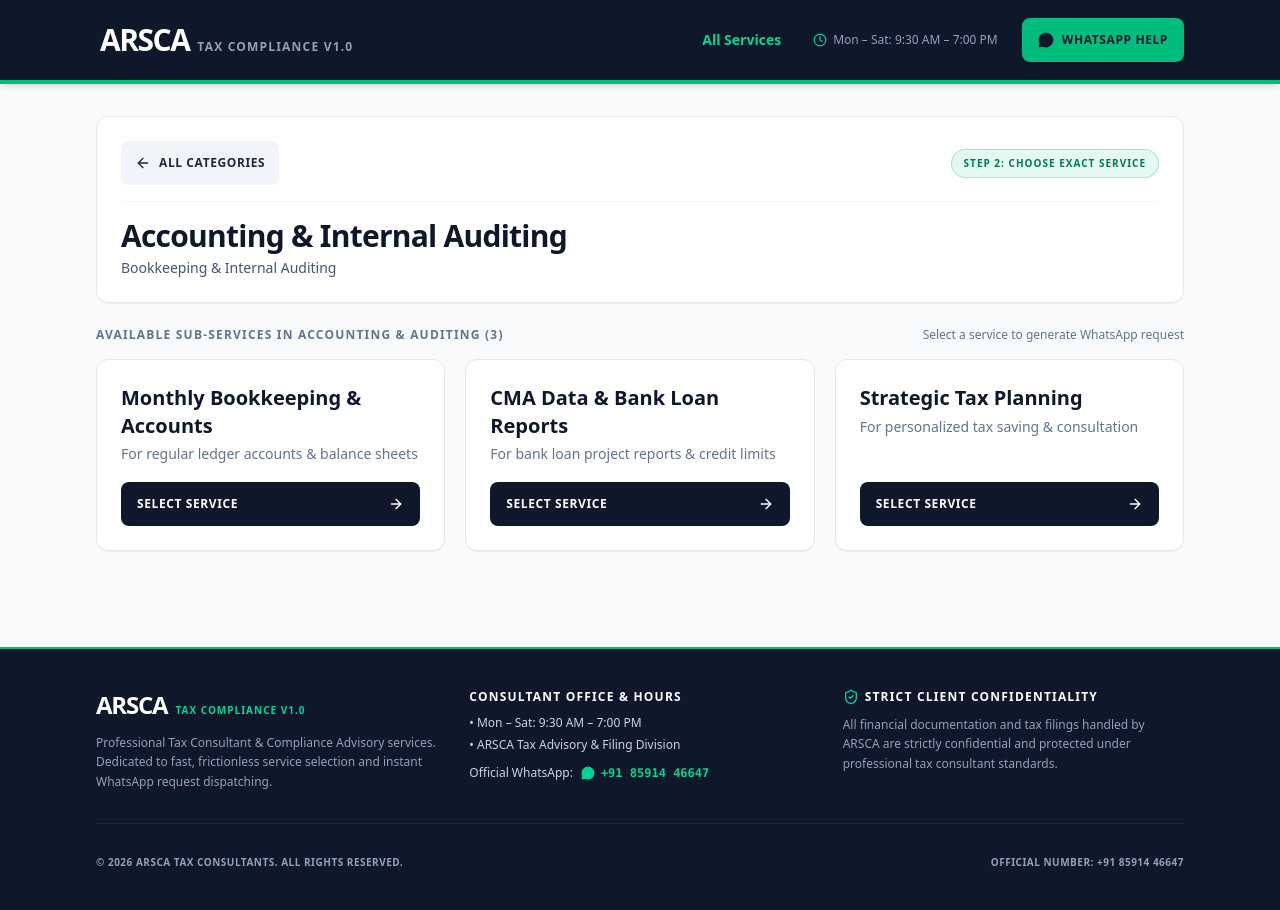
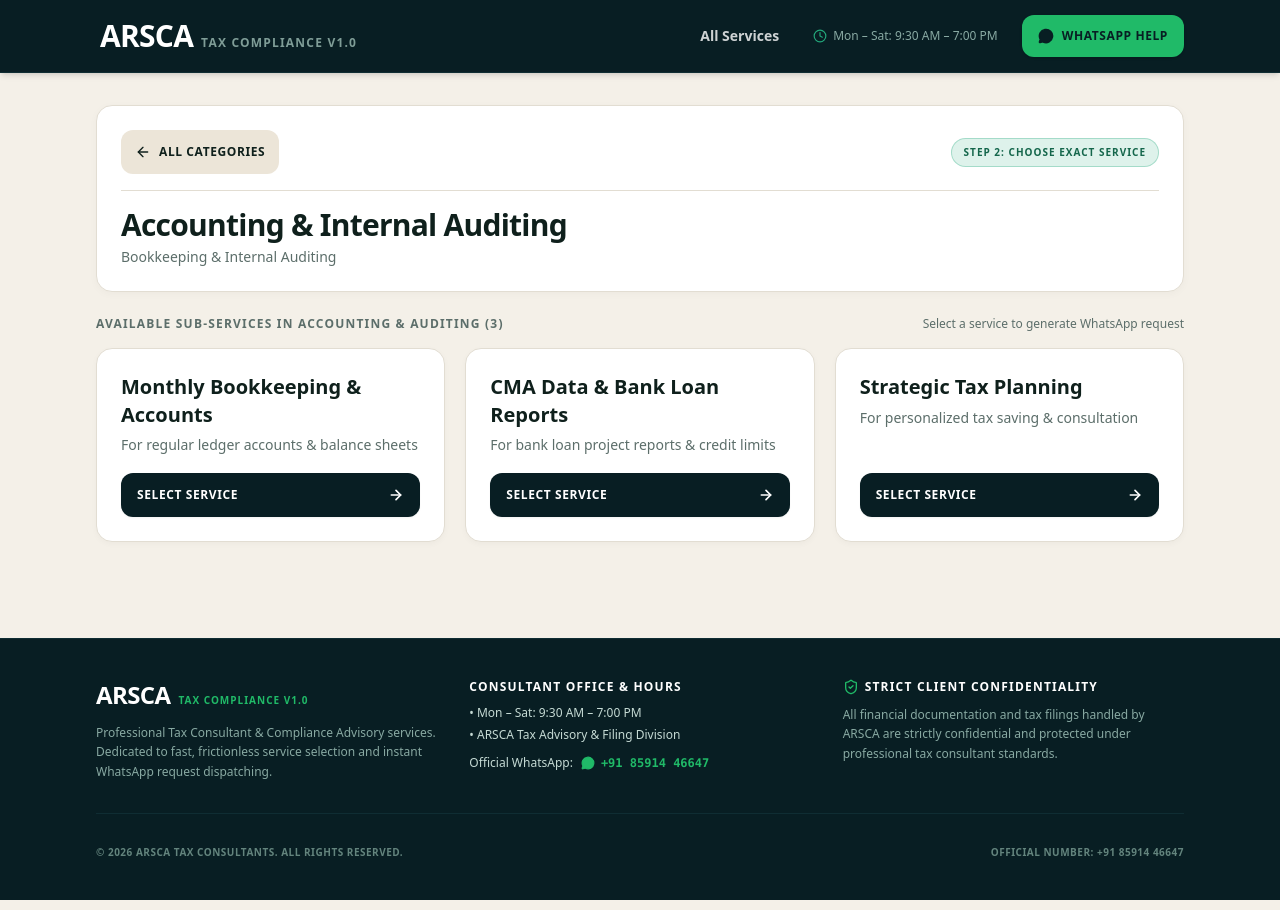
Before and after one commit to rookie-develop/Tax-Consultant-Web-app, a React (Vite) app: page / in a window 1280 px wide. Both pictures are taken after a click on the button 1009 px from the left and 533 px from the top of the page. Built offline with nearby package versions, Linux system fonts and the light colour scheme.

Commit message:
style: update theme and brand visuals
Refactor color palette to use custom brand colors (#F4F0E8, #0F201C, #23A87B) and refine component styling for a more polished and cohesive interface.

```diff
--- a/src/App.tsx
+++ b/src/App.tsx
@@ -64,7 +64,7 @@ export default function App() {
   };
 
   return (
-    <div className="min-h-screen bg-slate-50 text-slate-900 flex flex-col font-sans selection:bg-emerald-200 selection:text-slate-900">
+    <div className="min-h-screen bg-[#F4F0E8] text-[#0F201C] flex flex-col font-sans selection:bg-[#23A87B]/25 selection:text-[#081E23]">
       {/* Top Header */}
       <Header config={config} onReset={handleGoToStep1} />
 
@@ -84,10 +84,10 @@ export default function App() {
             >
               {/* Hero Title & Description */}
               <div className="text-center max-w-2xl mx-auto space-y-1.5 sm:space-y-2 px-1">
-                <h1 className="text-2xl sm:text-3xl md:text-4xl font-black tracking-tight text-slate-900 leading-tight">
+                <h1 className="text-2xl sm:text-3xl md:text-4xl font-extrabold tracking-tight text-[#0F201C] leading-tight">
                   How can we help you today?
                 </h1>
-                <p className="text-sm sm:text-base text-slate-500 font-medium">
+                <p className="text-sm sm:text-base text-[#5C6E6A] font-medium">
                   Choose a service to get started.
                 </p>
               </div>
@@ -101,10 +101,10 @@ export default function App() {
               {/* Categories Grid */}
               <div>
                 <div className="flex flex-col min-[480px]:flex-row min-[480px]:items-center justify-between gap-1 mb-3 sm:mb-4">
-                  <h2 className="text-xs font-black uppercase tracking-widest text-slate-500">
+                  <h2 className="text-xs font-black uppercase tracking-widest text-[#5C6E6A]">
                     Compliance Service Categories ({SERVICE_CATEGORIES.length})
                   </h2>
-                  <span className="text-[11px] sm:text-xs text-slate-500 font-medium">
+                  <span className="text-[11px] sm:text-xs text-[#5C6E6A] font-medium">
                     Tap any category to view available sub-services
                   </span>
                 </div>
@@ -122,13 +122,13 @@ export default function App() {
               </div>
 
               {/* Helpful Direct Contact Callout */}
-              <div className="bg-white rounded-xl border border-slate-200 p-4 sm:p-6 md:p-8 flex flex-col sm:flex-row items-stretch sm:items-center justify-between gap-4 sm:gap-6 shadow-2xs">
+              <div className="bg-white rounded-2xl border border-[#E2DDD2] p-4 sm:p-6 md:p-8 flex flex-col sm:flex-row items-stretch sm:items-center justify-between gap-4 sm:gap-6 shadow-[0_2px_8px_rgba(0,0,0,0.03)]">
                 <div className="space-y-1.5 text-center sm:text-left">
-                  <h3 className="text-base sm:text-lg font-black text-slate-900 flex items-center justify-center sm:justify-start space-x-2">
-                    <HelpCircle className="w-5 h-5 text-emerald-600 shrink-0" />
+                  <h3 className="text-base sm:text-lg font-black text-[#0F201C] flex items-center justify-center sm:justify-start space-x-2">
+                    <HelpCircle className="w-5 h-5 text-[#23A87B] shrink-0" />
                     <span>Uncertain about which specific service you need?</span>
                   </h3>
-                  <p className="text-xs sm:text-sm text-slate-600 max-w-xl font-medium leading-relaxed">
+                  <p className="text-xs sm:text-sm text-[#5C6E6A] max-w-xl font-medium leading-relaxed">
                     Connect directly with our senior tax consultants on WhatsApp for personalized advisory, assessment notice evaluation, or corporate compliance audits.
                   </p>
                 </div>
@@ -141,9 +141,9 @@ export default function App() {
                   )}
                   target="_blank"
                   rel="noopener noreferrer"
-                  className="w-full sm:w-auto shrink-0 bg-slate-900 hover:bg-slate-800 active:bg-slate-950 text-white font-black px-4 sm:px-6 py-3.5 sm:py-4 rounded-lg text-xs uppercase tracking-wider flex items-center justify-center space-x-2 shadow-sm transition-transform active:scale-95 cursor-pointer min-h-[48px] touch-manipulation focus-visible:outline-none focus-visible:ring-2 focus-visible:ring-emerald-500"
+                  className="w-full sm:w-auto shrink-0 bg-[#081E23] hover:bg-[#23A87B] active:bg-[#1E9E73] text-white font-black px-4 sm:px-6 py-3.5 sm:py-4 rounded-xl text-xs uppercase tracking-wider flex items-center justify-center space-x-2 shadow-xs transition-all active:scale-95 cursor-pointer min-h-[48px] touch-manipulation focus-visible:outline-none focus-visible:ring-2 focus-visible:ring-[#23A87B]"
                 >
-                  <MessageCircle className="w-4 h-4 text-emerald-400 fill-emerald-400 shrink-0" />
+                  <MessageCircle className="w-4 h-4 text-[#20BA68] fill-[#20BA68] shrink-0" />
                   <span className="whitespace-nowrap">General WhatsApp Inquiry</span>
                   <ChevronRight className="w-4 h-4 shrink-0" />
                 </a>
@@ -162,28 +162,28 @@ export default function App() {
               className="space-y-5 sm:space-y-6"
             >
               {/* Top Bar with Category Context */}
-              <div className="bg-white rounded-xl border border-slate-200 p-4 sm:p-5 md:p-6 shadow-2xs space-y-3 sm:space-y-4">
+              <div className="bg-white rounded-2xl border border-[#E2DDD2] p-4 sm:p-5 md:p-6 shadow-[0_2px_8px_rgba(0,0,0,0.03)] space-y-3 sm:space-y-4">
                 <div className="flex flex-wrap items-center justify-between gap-2.5">
                   <button
                     id="btn-back-to-categories"
                     type="button"
                     onClick={handleGoToStep1}
-                    className="inline-flex items-center space-x-2 text-xs font-black uppercase tracking-wider text-slate-800 hover:text-slate-950 bg-slate-100 hover:bg-slate-200 active:bg-slate-300 px-3.5 py-2.5 rounded-lg transition-colors cursor-pointer min-h-[44px] touch-manipulation focus-visible:outline-none focus-visible:ring-2 focus-visible:ring-emerald-500"
+                    className="inline-flex items-center space-x-2 text-xs font-black uppercase tracking-wider text-[#0F201C] hover:text-[#23A87B] bg-[#ECE5D8] hover:bg-[#E2DDD2] active:bg-[#D5CEBF] px-3.5 py-2.5 rounded-xl transition-colors cursor-pointer min-h-[44px] touch-manipulation focus-visible:outline-none focus-visible:ring-2 focus-visible:ring-[#23A87B]"
                   >
                     <ArrowLeft className="w-4 h-4 shrink-0" />
                     <span>All Categories</span>
                   </button>
 
-                  <span className="text-[9px] sm:text-[10px] font-black uppercase tracking-widest px-3 py-1.5 rounded-full bg-emerald-500/10 text-emerald-700 border border-emerald-500/30 shrink-0">
+                  <span className="text-[9px] sm:text-[10px] font-black uppercase tracking-widest px-3 py-1.5 rounded-full bg-[#23A87B]/15 text-[#14664B] border border-[#23A87B]/30 shrink-0">
                     Step 2: Choose Exact Service
                   </span>
                 </div>
 
-                <div className="border-t border-slate-100 pt-3 sm:pt-4">
-                  <h2 className="text-xl sm:text-2xl md:text-3xl font-black text-slate-900 tracking-tight mb-1 break-words">
+                <div className="border-t border-[#E2DDD2] pt-3 sm:pt-4">
+                  <h2 className="text-xl sm:text-2xl md:text-3xl font-black text-[#0F201C] tracking-tight mb-1 break-words">
                     {selectedCategory.title}
                   </h2>
-                  <p className="text-xs sm:text-sm text-slate-600 font-medium break-words">
+                  <p className="text-xs sm:text-sm text-[#5C6E6A] font-medium break-words">
                     {selectedCategory.tagline}
                   </p>
                 </div>
@@ -192,10 +192,10 @@ export default function App() {
               {/* Sub-Services Grid */}
               <div>
                 <div className="flex flex-col min-[480px]:flex-row min-[480px]:items-center justify-between gap-1 mb-3 sm:mb-4">
-                  <h3 className="text-xs font-black uppercase tracking-widest text-slate-500">
+                  <h3 className="text-xs font-black uppercase tracking-widest text-[#5C6E6A]">
                     Available Sub-Services in {selectedCategory.shortTitle} ({selectedCategory.subServices.length})
                   </h3>
-                  <span className="text-[11px] sm:text-xs text-slate-500 font-medium">
+                  <span className="text-[11px] sm:text-xs text-[#5C6E6A] font-medium">
                     Select a service to generate WhatsApp request
                   </span>
                 </div>
--- a/src/components/Footer.tsx
+++ b/src/components/Footer.tsx
@@ -14,20 +14,20 @@ export const Footer: React.FC<FooterProps> = ({ config }) => {
   );
 
   return (
-    <footer className="mt-10 sm:mt-16 bg-slate-900 text-slate-400 border-t-2 border-emerald-500 text-xs">
+    <footer className="mt-10 sm:mt-16 bg-[#081E23] text-[#88A9A2] border-t border-[#0F2D33] text-xs">
       <div className="max-w-6xl mx-auto px-4 sm:px-6 lg:px-8 py-8 sm:py-10">
-        <div className="grid grid-cols-1 md:grid-cols-3 gap-6 sm:gap-8 mb-6 sm:mb-8 pb-6 sm:pb-8 border-b border-slate-800">
+        <div className="grid grid-cols-1 md:grid-cols-3 gap-6 sm:gap-8 mb-6 sm:mb-8 pb-6 sm:pb-8 border-b border-[#0F2D33]">
           {/* Brand & Purpose */}
           <div className="space-y-2.5 sm:space-y-3">
             <div className="flex items-baseline space-x-2">
-              <span className="text-xl sm:text-2xl font-black tracking-tighter text-white">
+              <span className="text-xl sm:text-2xl font-black tracking-tight text-white">
                 {config.firmName}
               </span>
-              <span className="text-[10px] uppercase tracking-widest text-emerald-400 font-bold">
+              <span className="text-[10px] uppercase tracking-widest text-[#20BA68] font-bold">
                 Tax Compliance v1.0
               </span>
             </div>
-            <p className="text-slate-400 text-xs leading-relaxed">
+            <p className="text-[#88A9A2] text-xs leading-relaxed">
               Professional Tax Consultant & Compliance Advisory services. Dedicated to fast, frictionless service selection and instant WhatsApp request dispatching.
             </p>
           </div>
@@ -37,7 +37,7 @@ export const Footer: React.FC<FooterProps> = ({ config }) => {
             <h4 className="text-white font-bold text-xs uppercase tracking-widest">
               Consultant Office & Hours
             </h4>
-            <div className="space-y-1.5 text-xs text-slate-300">
+            <div className="space-y-1.5 text-xs text-[#C5DAD4]">
               <p>• {config.workingHours}</p>
               <p>• ARSCA Tax Advisory & Filing Division</p>
               <div className="flex flex-wrap items-center gap-2 pt-1">
@@ -46,9 +46,9 @@ export const Footer: React.FC<FooterProps> = ({ config }) => {
                   href={directWaUrl}
                   target="_blank"
                   rel="noopener noreferrer"
-                  className="text-emerald-400 hover:text-emerald-300 font-mono font-bold inline-flex items-center gap-1.5 transition-colors touch-manipulation py-0.5"
+                  className="text-[#20BA68] hover:text-[#23A87B] font-mono font-bold inline-flex items-center gap-1.5 transition-colors touch-manipulation py-0.5"
                 >
-                  <MessageCircle className="w-3.5 h-3.5 fill-emerald-400 shrink-0" />
+                  <MessageCircle className="w-3.5 h-3.5 fill-[#20BA68] shrink-0" />
                   <span>{config.displayPhone}</span>
                 </a>
               </div>
@@ -58,17 +58,17 @@ export const Footer: React.FC<FooterProps> = ({ config }) => {
           {/* Confidentiality Notice */}
           <div className="space-y-2 sm:space-y-2.5">
             <h4 className="text-white font-bold text-xs uppercase tracking-widest flex items-center gap-1.5">
-              <ShieldCheck className="w-4 h-4 text-emerald-400 shrink-0" />
+              <ShieldCheck className="w-4 h-4 text-[#20BA68] shrink-0" />
               <span>Strict Client Confidentiality</span>
             </h4>
-            <p className="text-slate-400 text-xs leading-relaxed">
+            <p className="text-[#88A9A2] text-xs leading-relaxed">
               All financial documentation and tax filings handled by ARSCA are strictly confidential and protected under professional tax consultant standards.
             </p>
           </div>
         </div>
 
         {/* Bottom copyright */}
-        <div className="flex flex-col sm:flex-row items-center justify-between gap-2 text-[10px] uppercase tracking-wider text-slate-400 font-bold text-center sm:text-left">
+        <div className="flex flex-col sm:flex-row items-center justify-between gap-2 text-[10px] uppercase tracking-wider text-[#63847D] font-bold text-center sm:text-left">
           <p>© {new Date().getFullYear()} {config.firmName} Tax Consultants. All Rights Reserved.</p>
           <p>Official Number: {config.displayPhone}</p>
         </div>
--- a/src/components/Header.tsx
+++ b/src/components/Header.tsx
@@ -15,19 +15,19 @@ export const Header: React.FC<HeaderProps> = ({ config, onReset }) => {
   );
 
   return (
-    <header className="bg-slate-900 text-white border-b-4 border-emerald-500 sticky top-0 z-30 shadow-md">
-      <div className="max-w-6xl mx-auto px-3.5 sm:px-6 lg:px-8 h-16 sm:h-20 flex items-center justify-between gap-3">
+    <header className="bg-[#081E23] text-white border-b border-[#0F2D33] sticky top-0 z-30 shadow-md">
+      <div className="max-w-6xl mx-auto px-3.5 sm:px-6 lg:px-8 h-16 sm:h-18 flex items-center justify-between gap-3">
         {/* Brand Logo & Name */}
         <button
           id="btn-brand-home"
           onClick={onReset}
-          className="flex items-baseline space-x-1.5 sm:space-x-2 text-left group focus-visible:outline-none focus-visible:ring-2 focus-visible:ring-emerald-400 rounded-lg p-1 transition-all cursor-pointer select-none min-w-0"
+          className="flex items-baseline space-x-2 text-left group focus-visible:outline-none focus-visible:ring-2 focus-visible:ring-[#23A87B] rounded-lg p-1 transition-all cursor-pointer select-none min-w-0"
           aria-label="ARSCA Tax Compliance Home"
         >
-          <span className="text-xl sm:text-2xl md:text-3xl font-black tracking-tighter text-white group-hover:text-emerald-400 transition-colors">
+          <span className="text-xl sm:text-2xl md:text-3xl font-black tracking-tight text-white group-hover:text-[#23A87B] transition-colors">
             {config.firmName}
           </span>
-          <span className="text-[9px] sm:text-xs uppercase tracking-widest text-slate-400 font-bold hidden min-[420px]:inline-block">
+          <span className="text-[10px] sm:text-xs uppercase tracking-widest text-[#7F9D97] font-semibold hidden min-[390px]:inline-block">
             Tax Compliance v1.0
           </span>
         </button>
@@ -36,13 +36,13 @@ export const Header: React.FC<HeaderProps> = ({ config, onReset }) => {
         <div className="flex items-center space-x-2 sm:space-x-4 md:space-x-6 text-xs sm:text-sm font-medium shrink-0">
           <button
             onClick={onReset}
-            className="text-emerald-400 hover:text-emerald-300 font-bold transition-colors cursor-pointer hidden md:inline-flex items-center py-2 px-2 rounded focus-visible:outline-none focus-visible:ring-2 focus-visible:ring-emerald-400"
+            className="text-white/80 hover:text-white font-bold transition-colors cursor-pointer hidden md:inline-flex items-center py-2 px-2.5 rounded-lg hover:bg-white/10 focus-visible:outline-none focus-visible:ring-2 focus-visible:ring-[#23A87B]"
           >
             All Services
           </button>
 
-          <div className="hidden lg:flex items-center space-x-1.5 text-slate-400 text-xs">
-            <Clock className="w-3.5 h-3.5 text-emerald-400 shrink-0" />
+          <div className="hidden lg:flex items-center space-x-1.5 text-[#88A9A2] text-xs">
+            <Clock className="w-3.5 h-3.5 text-[#23A87B] shrink-0" />
             <span>{config.workingHours}</span>
           </div>
 
@@ -51,11 +51,11 @@ export const Header: React.FC<HeaderProps> = ({ config, onReset }) => {
             href={directWaUrl}
             target="_blank"
             rel="noopener noreferrer"
-            className="bg-emerald-500 hover:bg-emerald-400 active:bg-emerald-600 text-slate-900 font-black px-3 py-2 sm:px-4 sm:py-2.5 rounded-lg flex items-center space-x-1.5 sm:space-x-2 text-[11px] sm:text-xs uppercase tracking-wider transition-transform active:scale-95 shadow-sm min-h-[44px] touch-manipulation focus-visible:outline-none focus-visible:ring-2 focus-visible:ring-white shrink-0"
+            className="bg-[#20BA68] hover:bg-[#1DA85E] active:bg-[#189452] text-[#081E23] font-black px-3.5 py-2 sm:px-4 sm:py-2.5 rounded-xl flex items-center space-x-1.5 sm:space-x-2 text-[11px] sm:text-xs uppercase tracking-wider transition-transform active:scale-95 shadow-sm min-h-[42px] touch-manipulation focus-visible:outline-none focus-visible:ring-2 focus-visible:ring-white shrink-0"
             aria-label="Direct WhatsApp Help"
           >
-            <MessageCircle className="w-4 h-4 fill-slate-900 shrink-0" />
-            <span className="font-black whitespace-nowrap">WhatsApp Help</span>
+            <MessageCircle className="w-4 h-4 fill-[#081E23] text-[#081E23] shrink-0" />
+            <span className="font-extrabold whitespace-nowrap">WhatsApp Help</span>
           </a>
         </div>
       </div>
--- a/src/components/SubServiceCard.tsx
+++ b/src/components/SubServiceCard.tsx
@@ -17,17 +17,17 @@ export const SubServiceCard: React.FC<SubServiceCardProps> = ({
     <div
       id={`subservice-card-${subService.id}`}
       onClick={() => onSelect(subService)}
-      className={`p-5 sm:p-6 rounded-xl cursor-pointer text-left transition-all duration-150 flex flex-col justify-between relative touch-manipulation active:scale-[0.99] select-none min-h-[140px] sm:min-h-[150px] ${
+      className={`p-5 sm:p-6 rounded-2xl cursor-pointer text-left transition-all duration-150 flex flex-col justify-between relative touch-manipulation active:scale-[0.99] select-none min-h-[140px] sm:min-h-[150px] ${
         isSelected
-          ? 'border-2 border-emerald-500 bg-emerald-50/25 shadow-sm'
-          : 'border border-slate-200 bg-white hover:border-slate-300 hover:bg-slate-50/50 shadow-2xs hover:shadow-xs'
+          ? 'border-2 border-[#23A87B] bg-white shadow-md ring-2 ring-[#23A87B]/20'
+          : 'border border-[#E2DDD2] bg-white hover:border-[#23A87B] shadow-[0_2px_6px_rgba(0,0,0,0.03)] hover:shadow-sm'
       }`}
     >
       <div className="mb-4">
-        <h4 className="font-black text-lg sm:text-xl text-slate-900 mb-1 leading-snug break-words">
+        <h4 className="font-extrabold text-lg sm:text-xl text-[#0F201C] mb-1.5 leading-snug break-words">
           {subService.title}
         </h4>
-        <p className="text-xs sm:text-sm text-slate-500 font-medium leading-relaxed">
+        <p className="text-xs sm:text-sm text-[#5C6E6A] font-medium leading-relaxed">
           {subService.shortDesc}
         </p>
       </div>
@@ -36,14 +36,14 @@ export const SubServiceCard: React.FC<SubServiceCardProps> = ({
       <button
         id={`btn-select-subservice-${subService.id}`}
         type="button"
-        className={`w-full py-2.5 sm:py-3 px-4 rounded-lg font-black text-xs uppercase tracking-wider flex items-center justify-between transition-all cursor-pointer min-h-[44px] touch-manipulation focus-visible:outline-none focus-visible:ring-2 focus-visible:ring-emerald-500 ${
+        className={`w-full py-2.5 sm:py-3 px-4 rounded-xl font-black text-xs uppercase tracking-wider flex items-center justify-between transition-all cursor-pointer min-h-[44px] touch-manipulation focus-visible:outline-none focus-visible:ring-2 focus-visible:ring-[#23A87B] ${
           isSelected
-            ? 'bg-emerald-500 text-slate-900 shadow-xs'
-            : 'bg-slate-900 group-hover:bg-slate-800 text-white'
+            ? 'bg-[#23A87B] text-white shadow-xs'
+            : 'bg-[#081E23] hover:bg-[#23A87B] text-white shadow-xs'
         }`}
       >
         <span>Select Service</span>
-        <ArrowRight className="w-4 h-4" />
+        <ArrowRight className="w-4 h-4 stroke-[2.5]" />
       </button>
     </div>
   );
--- a/src/index.css
+++ b/src/index.css
@@ -9,11 +9,12 @@
   }
 
   body {
-    @apply antialiased text-slate-900 bg-slate-50;
+    @apply antialiased text-[#0F201C];
     overflow-x: hidden;
     min-height: 100dvh;
     padding-left: env(safe-area-inset-left, 0px);
     padding-right: env(safe-area-inset-right, 0px);
+    background-color: #F4F0E8;
   }
 
   /* Ensure inputs have at least 16px font size on mobile to prevent iOS Safari auto-zoom */
```
Also changed, not shown: src/components/CategoryCard.tsx (+24 -19 lines), src/components/QuickSearch.tsx (+9 -9 lines), src/components/WhatsAppRequestView.tsx (+29 -29 lines).
